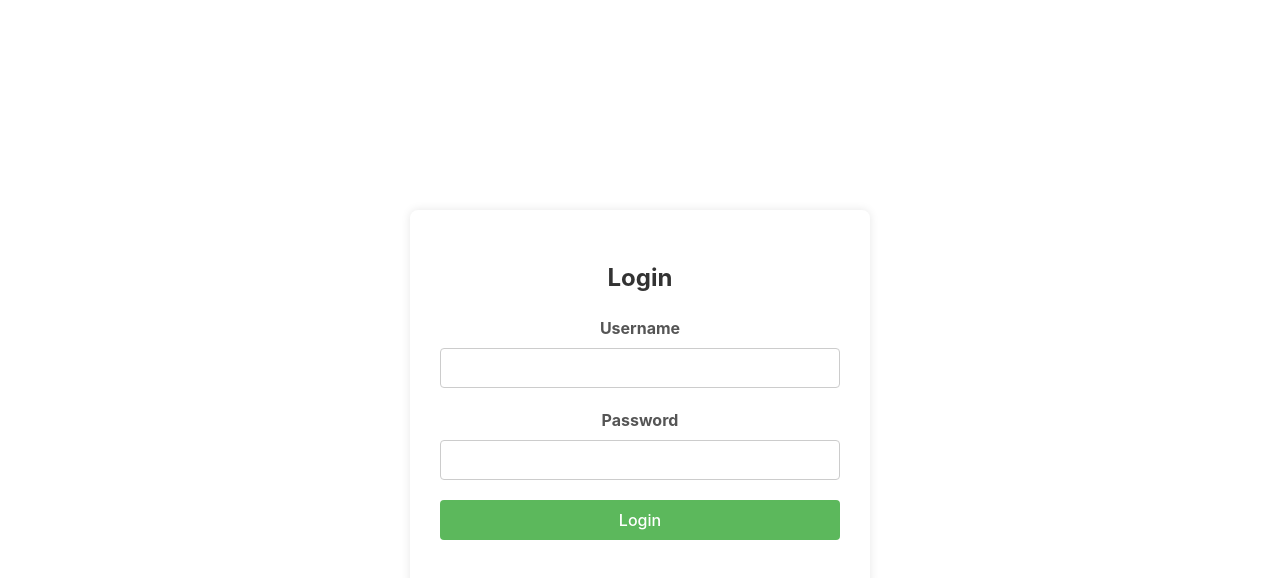
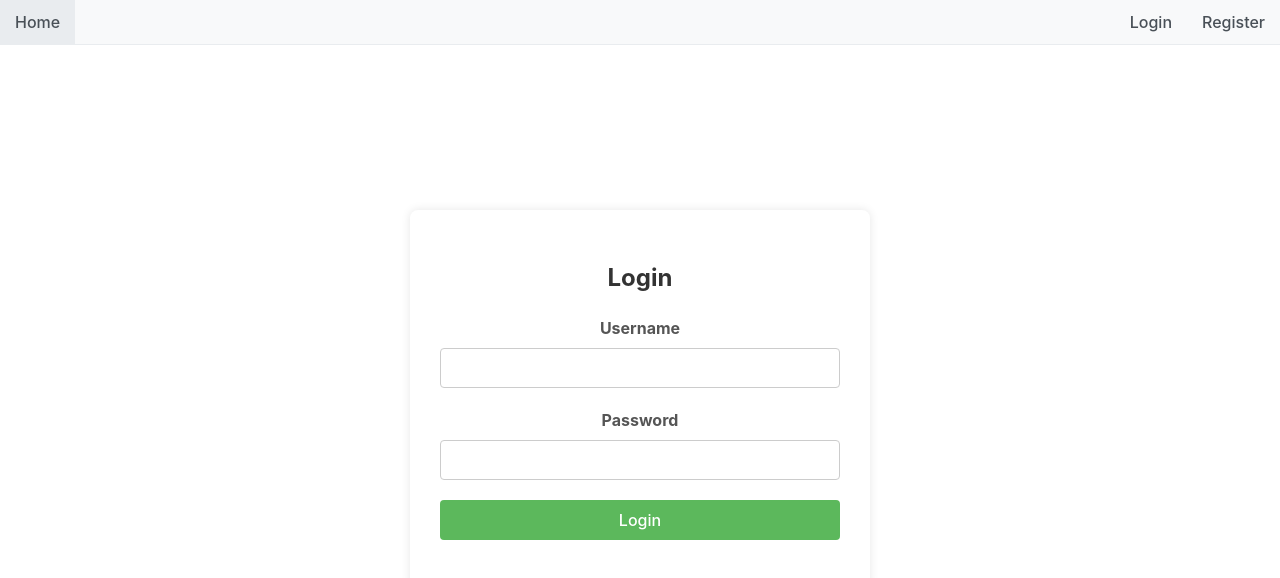
Before and after one commit to ofersadan85/friendflix, a React (Vite) app in the folder frontend/: page /login in a window 1280 px wide. Shown: the top 578 px of the page. Built offline with nearby package versions, Linux system fonts and the light colour scheme.

Commit message:
fixed fetch functions, added basic navbar

```diff
--- a/frontend/src/App.tsx
+++ b/frontend/src/App.tsx
@@ -1,6 +1,7 @@
 
 import { BrowserRouter, Route, Routes } from 'react-router-dom';
 import { ErrorBoundary } from './components/ErrorBoundary';
+import NavBar from './components/NavBar';
 import Login, { Logout } from './pages/Login';
 import MovieList from './pages/MovieList';
 import { MoviePage } from './pages/MoviePage';
@@ -10,6 +11,7 @@ export default function App() {
     return (
         <ErrorBoundary>
             <BrowserRouter>
+                <NavBar />
                 <Routes>
                     <Route path="/" element={<MovieList />} />
                     <Route path="/movie/:id" element={<MoviePage />} />
--- a/frontend/src/backend.ts
+++ b/frontend/src/backend.ts
@@ -1,5 +1,3 @@
-import { useLocalStorage } from "usehooks-ts";
-import { User } from "./user";
 
 export const BACKEND_URL = import.meta.env.VITE_BACKEND_URL as string;
 
@@ -13,12 +11,10 @@ export function tmdbImageUrl(path: string, quality: string = 'original') {
     return `https://image.tmdb.org/t/p/${quality}${path}`;
 }
 
-export async function useBackendFetch(url: string, options?: RequestInit, data?: Record<string, any>): Promise<Response> {
-    const [user, _setUser, removeUser] = useLocalStorage<User | null>("user", null);
-    if (user) {
-        console.debug("Adding Authorization header to request", user);
+export async function backendFetch(url: string, token?: string, options?: RequestInit, data?: Record<string, any>): Promise<Response> {
+    if (token) {
         options = options || {};
-        options.headers = { ...options.headers, 'Authorization': `Bearer ${user.token}` };
+        options.headers = { ...options.headers, 'Authorization': `Bearer ${token}` };
     }
     if (options?.method === 'POST' || options?.method === 'PUT' || options?.method === "PATCH") {
         console.debug("Adding Content-Type header to request", options);
@@ -28,11 +24,7 @@ export async function useBackendFetch(url: string, options?: RequestInit, data?:
         console.debug("Adding query parameters to request", data);
         url += `?${new URLSearchParams(data).toString()}`;
     }
-    console.debug("Fetching", url, options);
+    if (!import.meta.env.PROD) console.debug("Fetching", url, options);
     const response = await fetch(`${BACKEND_URL}${url}`, options);
-    if (response.status === 401) {
-        console.warn("Received 401 from backend, logging out");
-        removeUser();
-    }
     return response;
 }
--- /dev/null
+++ b/frontend/src/components/NavBar.css
@@ -0,0 +1,40 @@
+.navbar-top {
+    background-color: #f8f9fa;
+    border-bottom: 1px solid #e9ecef;
+    position: fixed;
+    width: 100%;
+    z-index: 1000;
+    top: 0;
+    left: 0;
+}
+
+.navbar-top ul {
+    margin: 0;
+    padding: 0;
+    list-style: none;
+    display: flex;
+    justify-content: flex-end;
+    align-items: center;
+    height: 100%;
+}
+
+.navbar-top ul li {
+    margin: 0;
+    padding: 0;
+}
+
+/* Float left anything before the separator, right everything after */
+.navbar-top .separator {
+    flex: 1;
+}
+
+.navbar-top ul li a {
+    display: block;
+    padding: 10px 15px;
+    text-decoration: none;
+    color: #495057;
+}
+
+.navbar-top ul li a:hover {
+    background-color: #e9ecef;
+}
--- /dev/null
+++ b/frontend/src/components/NavBar.tsx
@@ -0,0 +1,40 @@
+import { Link } from "react-router-dom";
+import { useLocalStorage } from "usehooks-ts";
+import { User } from "../user";
+import "./NavBar.css";
+
+function UserNavBar() {
+    return <>
+        <li><Link to="/logout">Logout</Link></li>
+        <li><Link to="/profile">Profile</Link></li>
+        <li><Link to="/settings">Settings</Link></li>
+    </>
+}
+
+function AdminNavBar() {
+    return <>
+        <li><Link to="/admin">Admin</Link></li>
+        <li><Link to="/users">Users</Link></li>
+    </>
+}
+
+function GuestNavBar() {
+    return <>
+        <li><Link to="/login">Login</Link></li>
+        <li><Link to="/register">Register</Link></li>
+    </>
+}
+
+export default function NavBar() {
+    const [user, _setUser, _removeUser] = useLocalStorage<User | null>("user", null);
+    return (
+        <nav className="navbar-top">
+            <ul>
+                <li><Link to="/">Home</Link></li>
+                <li className="separator"></li>
+                {user?.role === "admin" && <AdminNavBar />}
+                {user ? <UserNavBar /> : <GuestNavBar />}
+            </ul>
+        </nav>
+    );
+}
--- a/frontend/src/pages/MovieList.tsx
+++ b/frontend/src/pages/MovieList.tsx
@@ -1,8 +1,10 @@
 import { useEffect, useState } from "react";
-import { useBackendFetch } from "../backend";
+import { useLocalStorage } from "usehooks-ts";
+import { backendFetch } from "../backend";
 import { ErrorBoundary } from "../components/ErrorBoundary";
 import MovieCard, { MovieCardSkeleton } from "../components/MovieCard";
 import { Movie } from "../types";
+import { User } from "../user";
 import './MovieList.css';
 
 function MovieListError() {
@@ -13,12 +15,22 @@ function MovieListError() {
     </>
 }
 
+async function getMovies(removeUser: () => void): Promise<Movie[] | undefined> {
+    const response = await backendFetch("/movies/top");
+    if (response.status === 401) {
+        removeUser();
+        return;
+    }
+    const data = await response.json();
+    return data.results;
+}
+
 export default function MovieList() {
     const [movies, setMovies] = useState<Movie[]>([]);
-    const fetcher = useBackendFetch("/movies");
+    const [user, _setUser, removeUser] = useLocalStorage<User | null>("user", null);
     useEffect(() => {
-        fetcher.then(response => response.json()).then(data => setMovies(data.results));
-    }, []);
+        getMovies(removeUser).then(data => setMovies(data || []));
+    }, [user]);
 
     const skeletons = Array(8).fill(<MovieCardSkeleton />)
 
--- a/frontend/src/pages/MoviePage.tsx
+++ b/frontend/src/pages/MoviePage.tsx
@@ -1,8 +1,10 @@
 import { useEffect, useState } from "react";
 import { Link, useParams } from "react-router-dom";
-import { tmdbImageUrl, useBackendFetch } from "../backend";
+import { useLocalStorage } from "usehooks-ts";
+import { backendFetch, tmdbImageUrl } from "../backend";
 import { ActorCard, ActorCardSkeleton } from "../components/ActorCard";
 import { FullMovie } from "../types";
+import { User } from "../user";
 import "./MoviePage.css";
 
 export function MoviePageSkeleton() {
@@ -36,16 +38,23 @@ export function MoviePageSkeleton() {
 
 }
 
+async function getMovie(id: number | string, removeUser: () => void): Promise<FullMovie | undefined> {
+    const response = await backendFetch(`/movies/${id}`);
+    if (response.status === 401) {
+        removeUser();
+        return;
+    }
+    return await response.json();
+}
+
 export function MoviePage() {
     const { id } = useParams();
     const movieId = parseInt(id || "");
     const [movie, setMovie] = useState<FullMovie | null>(null);
-    const movieFetcher = useBackendFetch(`/movies/${id}`);
-
+    const [user, _setUser, removeUser] = useLocalStorage<User | null>("user", null);
     useEffect(() => {
-        if (!movieId || isNaN(movieId)) setMovie(null);
-        movieFetcher.then(response => response.json()).then(setMovie);
-    }, [id]);
+        getMovie(movieId, removeUser).then(data => setMovie(data || null));
+    }, [id, user]);
 
     const cast = movie && movie.credits.cast.slice(0, 10);
     const backdrop = movie && tmdbImageUrl(movie.backdrop_path, "w780");
@@ -64,8 +73,7 @@ export function MoviePage() {
         // This function is not async, because we don't care about the response
         // We don't need to wait for the backend to respond before updating the UI
         // If we need to verify that the action was successful, we can do that later
-        // TODO: This is wrong, we use a hook incorrectly here
-        return useBackendFetch("/actions", { method: 'GET' }, { movie_id, action });
+        backendFetch(`/actions`, user?.token, { method: 'POST' }, { movie_id, action });
     }
 
     return (
```
